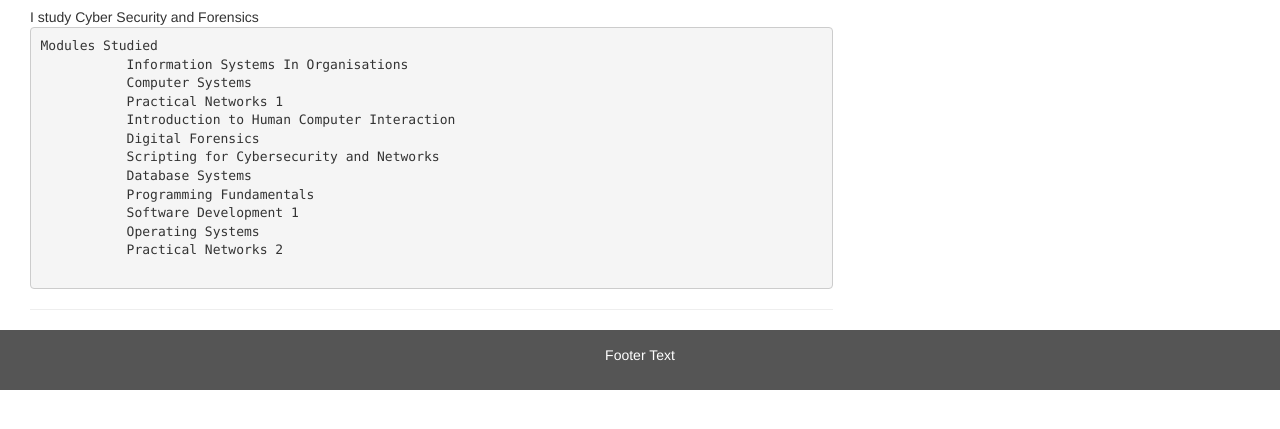
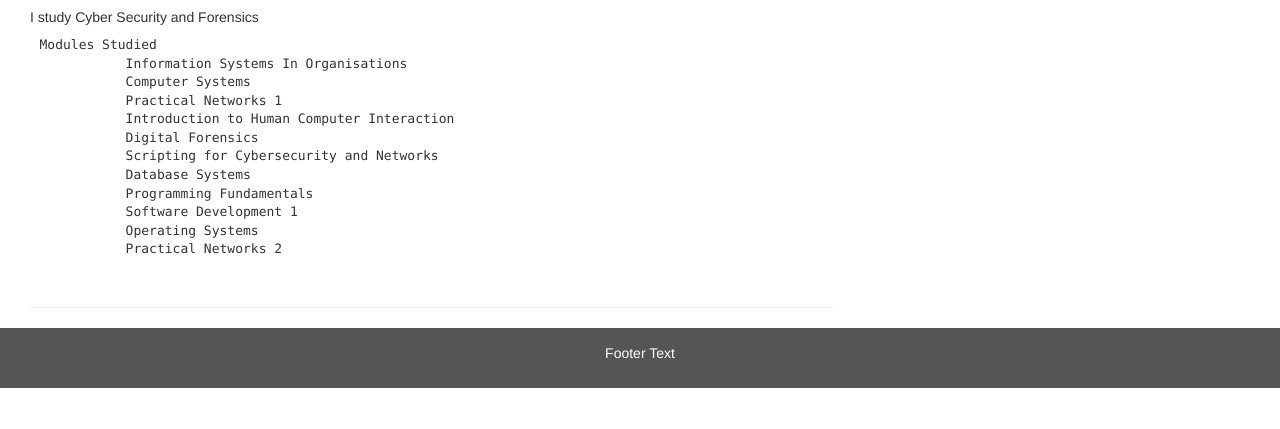
Before and after one commit to KearneyMcilroy/set08101, a plain HTML site: page Practical Week 2/Pages/Task 4 - About.html in a window 1280 px wide. Shown: the part 115-544 px from the top of the page. Drawn offline with nearby package versions, Linux system fonts and the light colour scheme.

Commit message:
RemovePREBackground

```diff
--- a/Practical Week 2/Pages/Task 4 - About.html
+++ b/Practical Week 2/Pages/Task 4 - About.html
@@ -39,6 +39,8 @@
       }
       .row.content {height:auto;}
     }
+    pre {border: 0; background-color: transparent;}
+
   </style>
 </head>
 <body>
```
Also changed, not shown: Practical Week 2/Pages/Task 4 - Contact.html (+2 -0 lines), Practical Week 2/Task 4 - Portfolio.html (+2 -0 lines).
